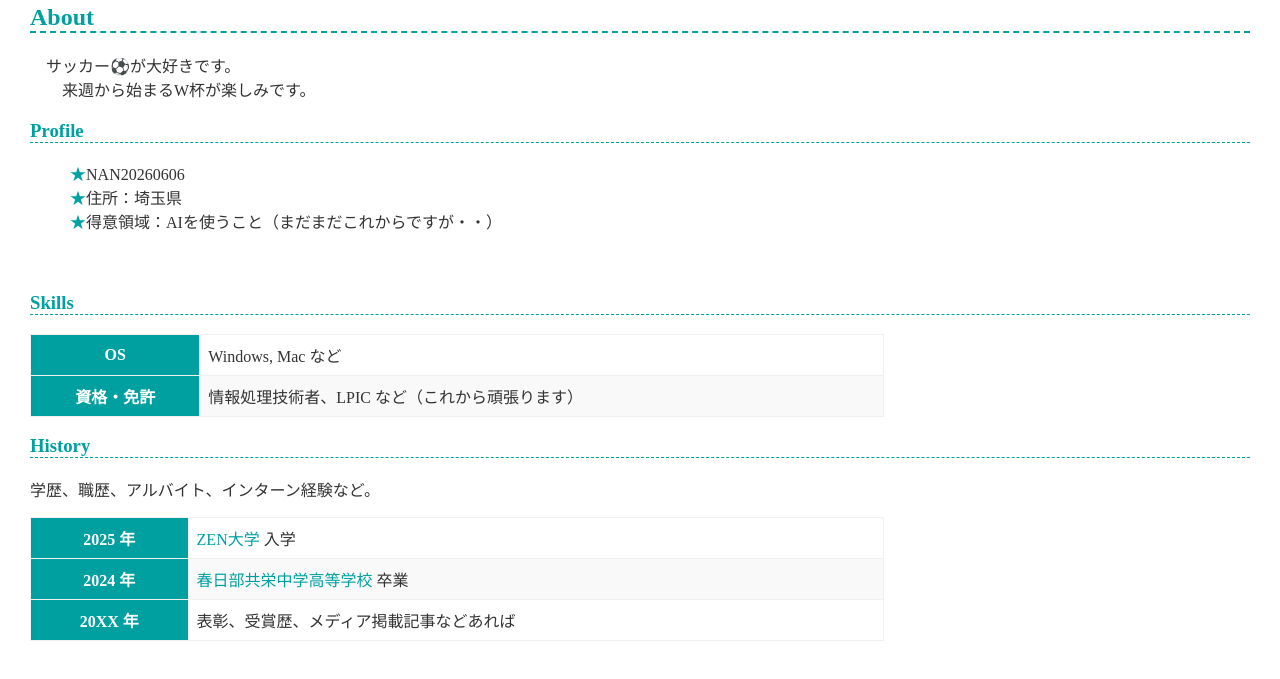
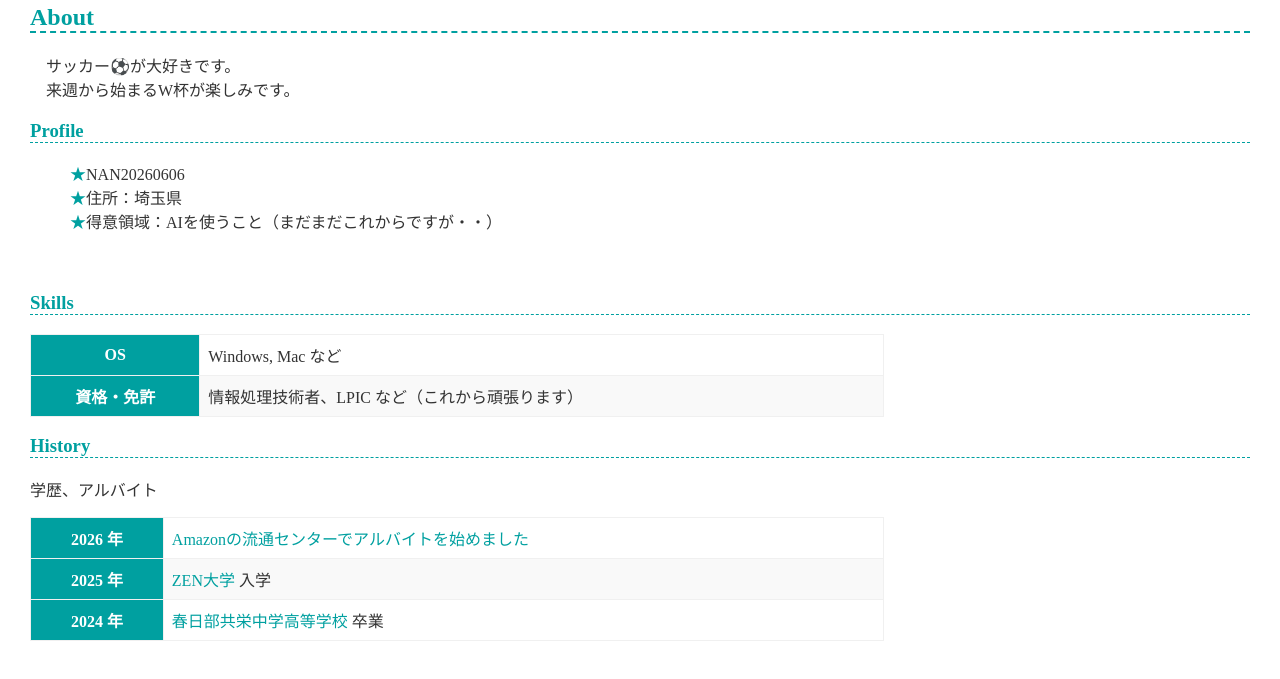
Before and after one commit to NAN20260606/NAN20260606.github.io, a plain HTML site: page index.html in a window 1280 px wide. Shown: the part 109-788 px from the top of the page. Drawn offline with Linux system fonts and the light colour scheme.

Commit message:
Update index.html

```diff
--- a/index.html
+++ b/index.html
@@ -12,7 +12,7 @@
     <h2>About</h2>
     <p>
     　サッカー⚽️が大好きです。<br>
-      　　来週から始まるW杯が楽しみです。
+      　来週から始まるW杯が楽しみです。
     </p>
 
     <h3>Profile</h3>
@@ -66,8 +66,12 @@
     </ul>-->
 
     <h3>History</h3>
-    <p>学歴、職歴、アルバイト、インターン経験など。</p>
+    <p>学歴、アルバイト</p>
     <table>
+      <tr>
+        <th>2026 年</th>
+        <td><a href="https://www.amazontours.com/">Amazonの流通センターでアルバイトを始めました</td>
+      </tr>
       <tr>
         <th>2025 年</th>
         <td><a href="https://zen.ac.jp/">ZEN大学</a> 入学</td>
@@ -76,10 +80,6 @@
         <th>2024 年</th>
         <td><a href="https://www.k-kyoei.ed.jp/">春日部共栄中学高等学校 </a> 卒業</td>
       </tr>
-      <tr>
-        <th>20XX 年</th>
-        <td>表彰、受賞歴、メディア掲載記事などあれば</td>
-      </tr>
     </table>
   </body>
 </html>
```
